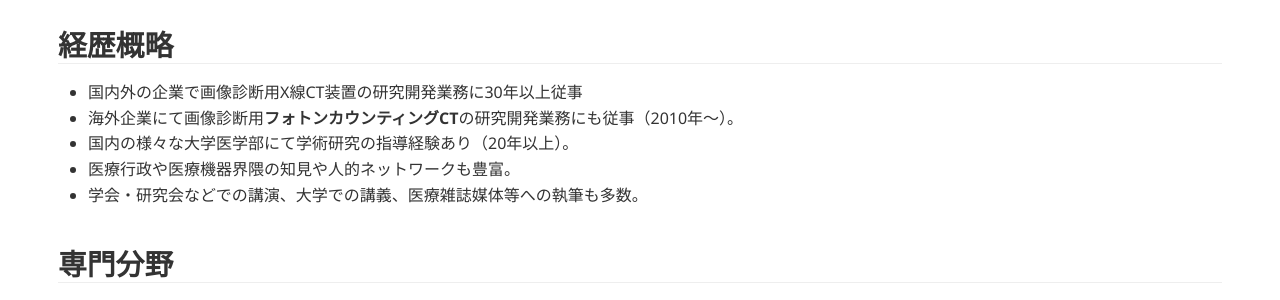
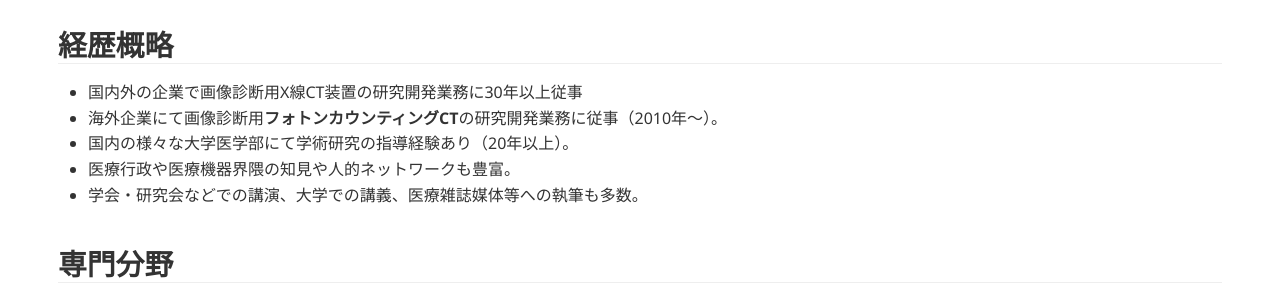
Before and after one commit to tnitoh/tnitoh.github.io, a Jekyll site: the page built from index.md, in a window 1280 px wide. Shown: the part 539-839 px from the top of the page. Built offline with Jekyll 4.4.1, drawn with Linux system fonts in a browser that asks for light colours; Markdown is read by kramdown in place of the engine named in the settings.

Commit message:
Update index.md

```diff
--- a/index.md
+++ b/index.md
@@ -26,7 +26,7 @@ title: Website of Toshihide Itoh
 ## 経歴概略
 
 - 国内外の企業で画像診断用X線CT装置の研究開発業務に30年以上従事
-- 海外企業にて画像診断用**フォトンカウンティングCT**の研究開発業務にも従事（2010年〜）。
+- 海外企業にて画像診断用**フォトンカウンティングCT**の研究開発業務に従事（2010年〜）。
 - 国内の様々な大学医学部にて学術研究の指導経験あり（20年以上）。
 - 医療行政や医療機器界隈の知見や人的ネットワークも豊富。
 - 学会・研究会などでの講演、大学での講義、医療雑誌媒体等への執筆も多数。
```
